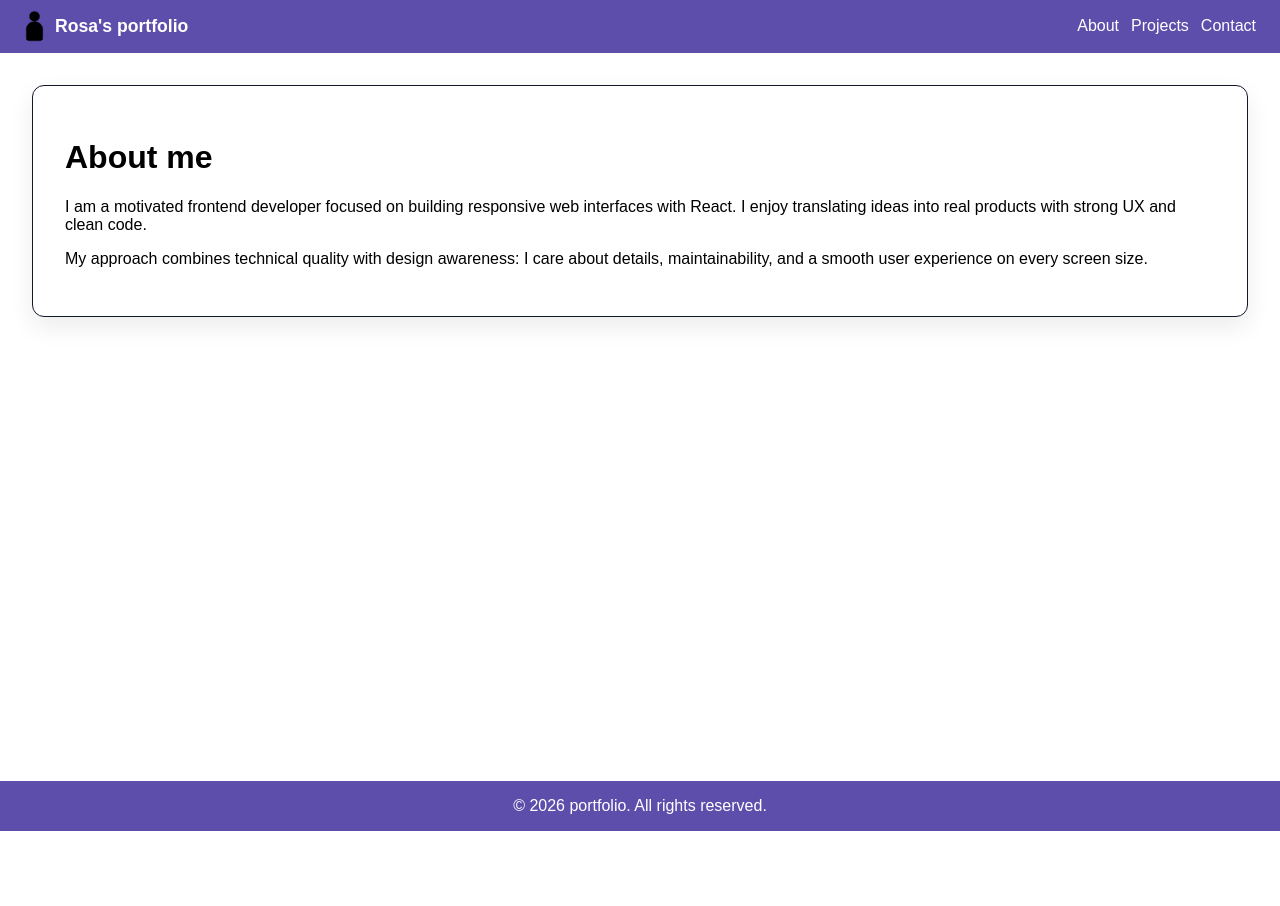
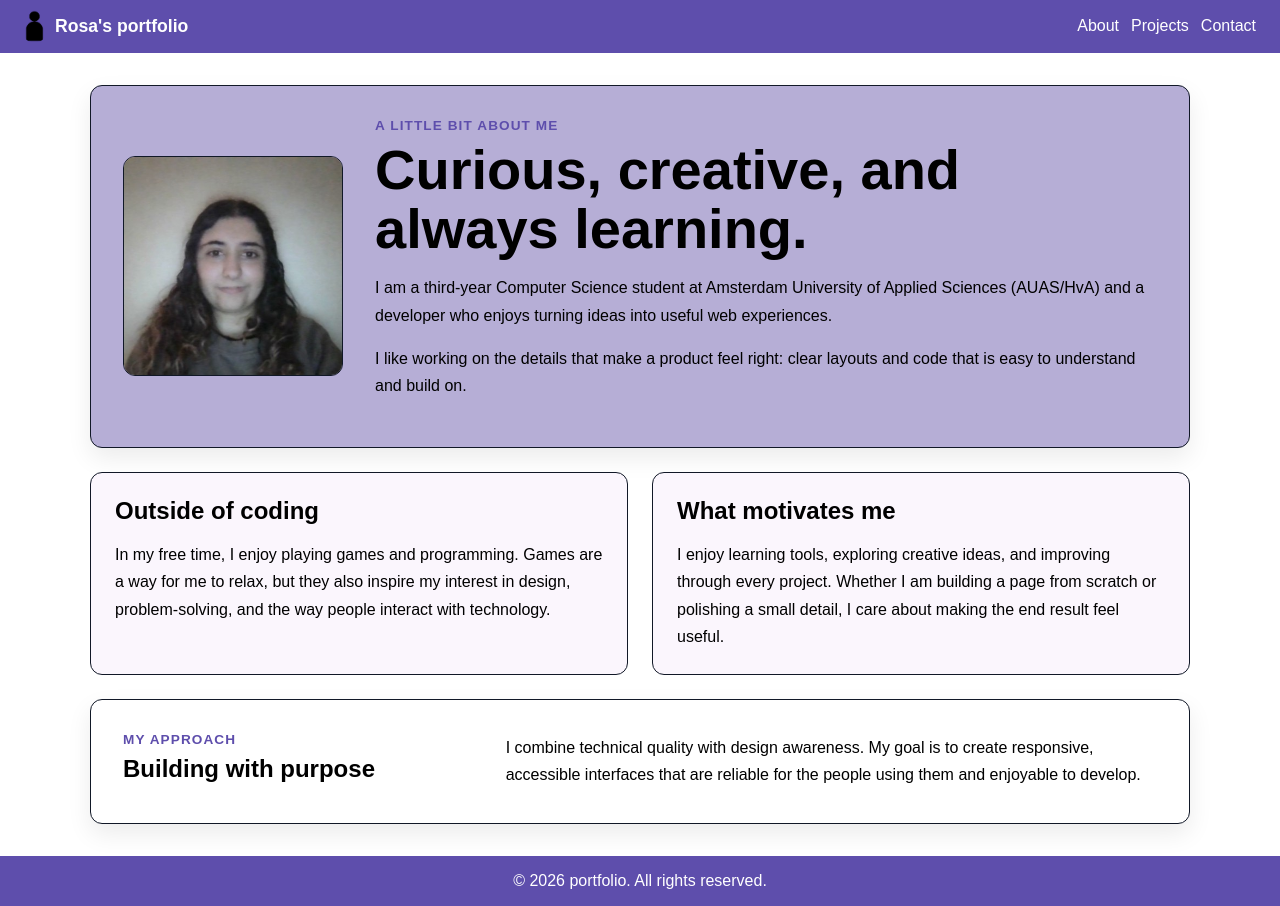
Before and after one commit to CooleRearWindowSalad/Portfolio, a React (Vite) app in the folder react-folder/: page /about in a window 1280 px wide. Before the commit the page ends 831 px from the top, so only its background shows below. Built offline with nearby package versions, Linux system fonts and the light colour scheme.

Commit message:
feat: enhance AboutPage with detailed personal introduction and styling

```diff
--- a/react-folder/src/data/portfolio.json
+++ b/react-folder/src/data/portfolio.json
@@ -1,4 +1,31 @@
 {
+  "about": {
+    "imageAlt": "Rosa",
+    "intro": {
+      "kicker": "A little bit about me",
+      "title": "Curious, creative, and always learning.",
+      "paragraphs": [
+        "I am a third-year Computer Science student at Amsterdam University of Applied Sciences (AUAS/HvA) and a developer who enjoys turning ideas into useful web experiences.",
+        "I like working on the details that make a product feel right: clear layouts and code that is easy to understand and build on."
+      ]
+    },
+    "highlightsLabel": "More about Rosa",
+    "highlights": [
+      {
+        "title": "Outside of coding",
+        "text": "In my free time, I enjoy playing games and programming. Games are a way for me to relax, but they also inspire my interest in design, problem-solving, and the way people interact with technology."
+      },
+      {
+        "title": "What motivates me",
+        "text": "I enjoy learning tools, exploring creative ideas, and improving through every project. Whether I am building a page from scratch or polishing a small detail, I care about making the end result feel useful."
+      }
+    ],
+    "focus": {
+      "kicker": "My approach",
+      "title": "Building with purpose",
+      "text": "I combine technical quality with design awareness. My goal is to create responsive, accessible interfaces that are reliable for the people using them and enjoyable to develop."
+    }
+  },
   "skills": {
     "Frontend development": [
       "HTML5",
@@ -25,19 +52,14 @@
   },
   "projects": [
     {
-      "title": "E-commerce Frontend",
-      "description": "React storefront with product filtering, cart flow, and checkout UI.",
-      "stack": "React, React Router, CSS"
+      "title": "Shared Fridge",
+      "description": "Simple webgeme about secrectly using your roommate's food without getting caught.",
+      "stack": "C#, Blazor WebAssembly, CSS"
     },
     {
-      "title": "Company Landing Page",
-      "description": "Conversion-focused marketing page with animations and strong CTA structure.",
-      "stack": "React, Vite, Responsive Design"
-    },
-    {
-      "title": "Dashboard UI",
-      "description": "Data-driven admin interface with reusable charts, cards, and tables.",
-      "stack": "React, Component Architecture"
+      "title": "Dokkie",
+      "description": "Website where you can divide the costs between people who you did an activity with.",
+      "stack": "HTML, CSS, Javascript"
     }
   ]
 }
--- a/react-folder/src/features/about/AboutPage.jsx
+++ b/react-folder/src/features/about/AboutPage.jsx
@@ -1,19 +1,39 @@
 import PageLayout from '../../app/routes';
+import portfolioData from '../../data/portfolio.json';
+import profileImage from '../../images/profile-picture.jpg';
+
+const { about } = portfolioData;
 
 export default function AboutPage() {
   return (
     <PageLayout>
-      <div className="card">
-        <h1>About me</h1>
-        <p>
-          I am a motivated frontend developer focused on building responsive web interfaces with React.
-          I enjoy translating ideas into real products with strong UX and clean code.
-        </p>
-        <p>
-          My approach combines technical quality with design awareness: I care about details,
-          maintainability, and a smooth user experience on every screen size.
-        </p>
-      </div>
+      <article className="about-page">
+        <section className="about-intro card">
+          <img className="about-image" src={profileImage} alt={about.imageAlt} />
+          <div>
+            <p className="about-kicker">{about.intro.kicker}</p>
+            <h1>{about.intro.title}</h1>
+            {about.intro.paragraphs.map((paragraph) => <p key={paragraph}>{paragraph}</p>)}
+          </div>
+        </section>
+
+        <section className="about-grid" aria-label={about.highlightsLabel}>
+          {about.highlights.map((highlight) => (
+            <div className="about-panel" key={highlight.title}>
+              <h2>{highlight.title}</h2>
+              <p>{highlight.text}</p>
+            </div>
+          ))}
+        </section>
+
+        <section className="about-focus card">
+          <div>
+            <p className="about-kicker">{about.focus.kicker}</p>
+            <h2>{about.focus.title}</h2>
+          </div>
+          <p>{about.focus.text}</p>
+        </section>
+      </article>
     </PageLayout>
   );
 }
--- a/react-folder/src/main.jsx
+++ b/react-folder/src/main.jsx
@@ -4,6 +4,7 @@ import {BrowserRouter} from 'react-router-dom';
 import App from './App';
 import {AppProvider} from './app/providers/AppProvider';
 import './styles/global.css';
+import './styles/AboutPage.css';
 import './styles/HomePage.css';
 import './styles/ProjectsPage.css';
 
--- /dev/null
+++ b/react-folder/src/styles/AboutPage.css
@@ -0,0 +1,90 @@
+.about-page {
+    display: grid;
+    gap: 1.5rem;
+    max-width: 1100px;
+    margin: 0 auto;
+}
+
+.about-intro {
+    display: grid;
+    grid-template-columns: 220px 1fr;
+    align-items: center;
+    gap: 2rem;
+    background: #b6aed6;
+}
+
+.about-image {
+    width: 220px;
+    height: 220px;
+    border: 1px solid #111827;
+    border-radius: 12px;
+    object-fit: cover;
+}
+
+.about-kicker {
+    margin: 0 0 0.5rem;
+    color: #5e4eac;
+    font-size: 0.85rem;
+    font-weight: 700;
+    letter-spacing: 0.08em;
+    text-transform: uppercase;
+}
+
+.about-intro h1 {
+    max-width: 650px;
+    margin: 0 0 1rem;
+    font-size: clamp(2rem, 5vw, 3.5rem);
+    line-height: 1.05;
+}
+
+.about-intro p:not(.about-kicker),
+.about-panel p,
+.about-focus > p {
+    line-height: 1.7;
+}
+
+.about-grid {
+    display: grid;
+    grid-template-columns: repeat(2, 1fr);
+    gap: 1.5rem;
+}
+
+.about-panel {
+    padding: 1.5rem;
+    background: #fbf6fd;
+    border: 1px solid #111827;
+    border-radius: 12px;
+}
+
+.about-panel h2,
+.about-focus h2 {
+    margin: 0 0 0.5rem;
+}
+
+.about-panel p {
+    margin-bottom: 0;
+}
+
+.about-focus {
+    display: grid;
+    grid-template-columns: minmax(180px, 0.7fr) 1.3fr;
+    gap: 2rem;
+    align-items: center;
+}
+
+.about-focus > p {
+    margin: 0;
+}
+
+@media (max-width: 650px) {
+    .about-intro,
+    .about-grid,
+    .about-focus {
+        grid-template-columns: 1fr;
+    }
+
+    .about-image {
+        width: 150px;
+        height: 150px;
+    }
+}
```
